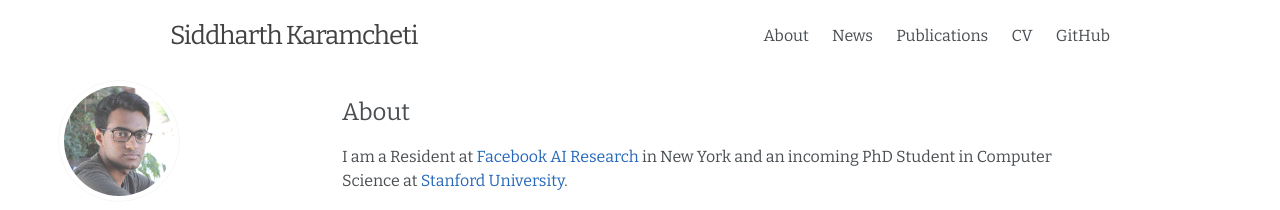
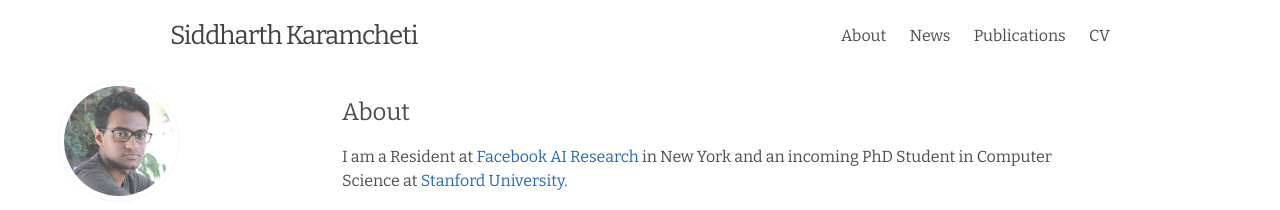
Before and after one commit to siddk/siddk.github.io, a Jekyll site: the page built from index.md, in a window 1280 px wide. Shown: the top 210 px of the page. Built offline with Jekyll 4.4.1, drawn with Linux system fonts in a browser that asks for light colours; nearby versions of some CDN libraries.

Commit message:
Get rid of github link

```diff
--- a/_data/navigation.yml
+++ b/_data/navigation.yml
@@ -9,5 +9,3 @@ main:
     url: /#publications
   - title: "CV"
     url: /assets/cv/CV.pdf
-  - title: "GitHub"
-    url: https://github.com/siddk
```
